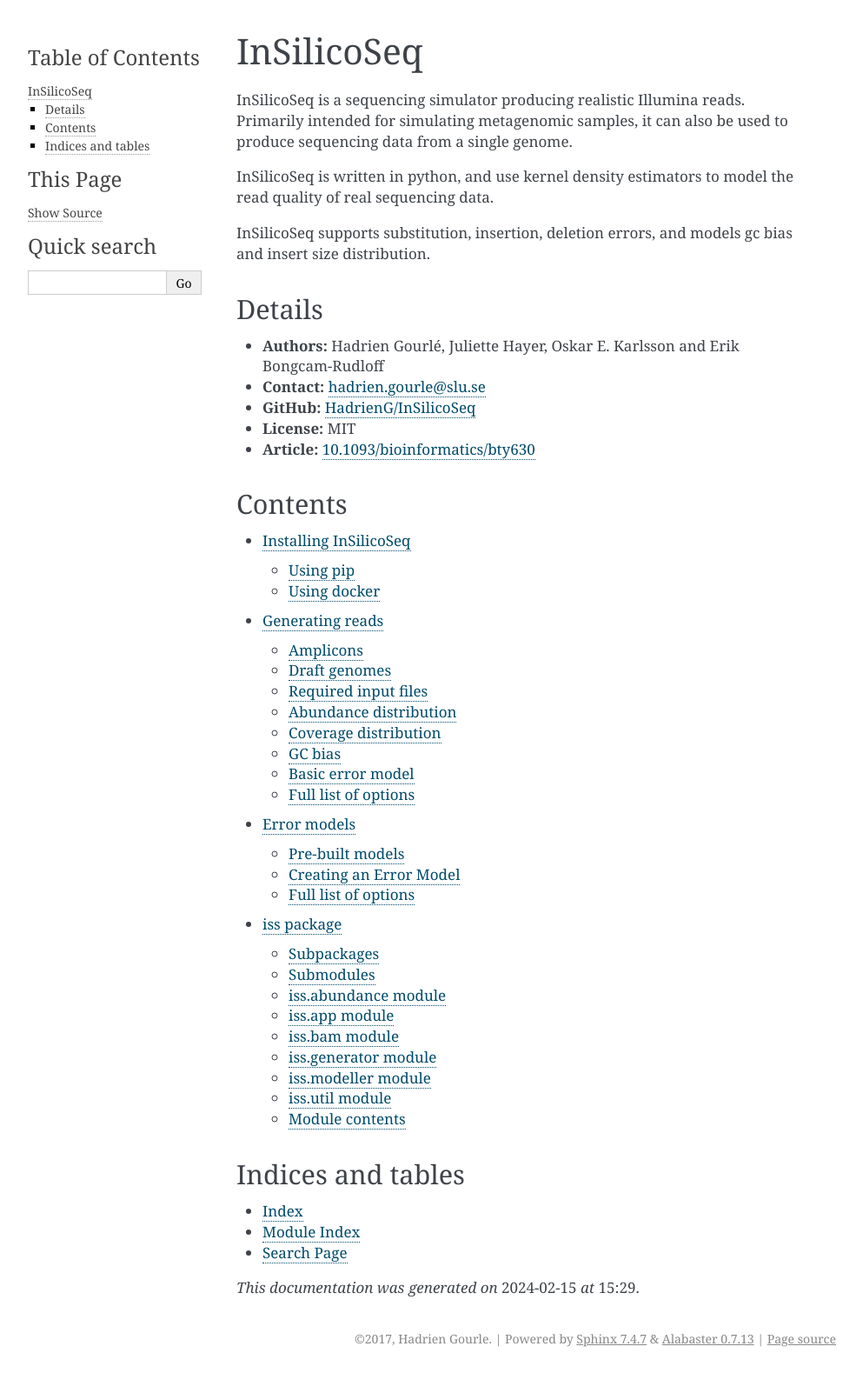
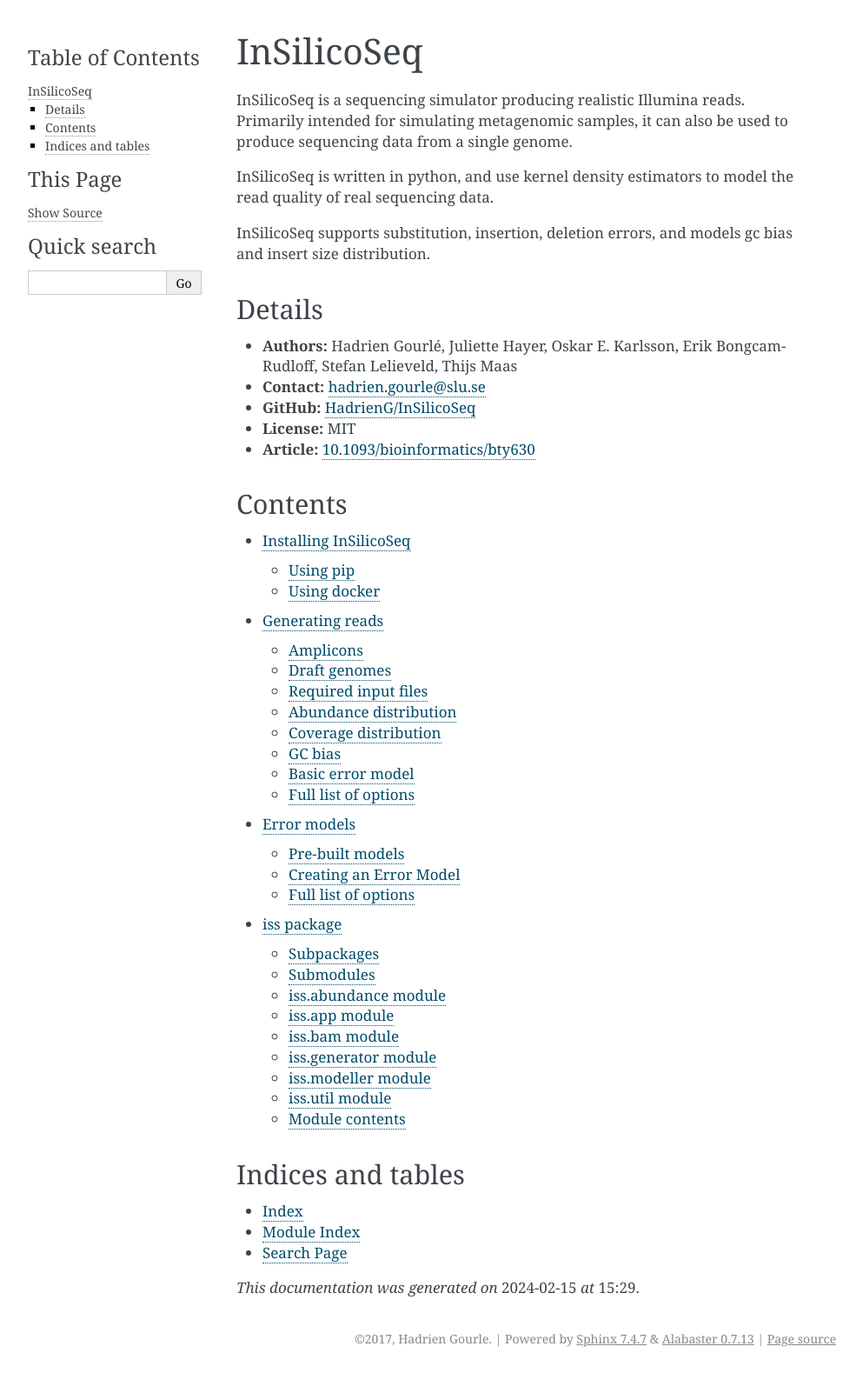
Before and after one commit to HadrienG/InSilicoSeq, a Sphinx documentation site: the page built from doc/index.rst, in a window 1280 px wide. Shown: the whole page at 87% size, without its empty margins (148-1141 px from the left). Built offline with Sphinx 7.4.7, drawn with Linux system fonts in a browser that asks for light colours.

Commit message:
add thijs and stefan as authors on the doc website

```diff
--- a/doc/index.rst
+++ b/doc/index.rst
@@ -16,7 +16,7 @@
 Details
 -------
 
-* **Authors:** Hadrien Gourlé, Juliette Hayer, Oskar E. Karlsson and Erik Bongcam-Rudloff
+* **Authors:** Hadrien Gourlé, Juliette Hayer, Oskar E. Karlsson, Erik Bongcam-Rudloff, Stefan Lelieveld, Thijs Maas
 * **Contact:** `hadrien.gourle@slu.se <hadrien.gourle@slu.se>`_
 * **GitHub:** `HadrienG/InSilicoSeq <https://github.com/HadrienG/InSilicoSeq>`_
 * **License:** MIT
```
